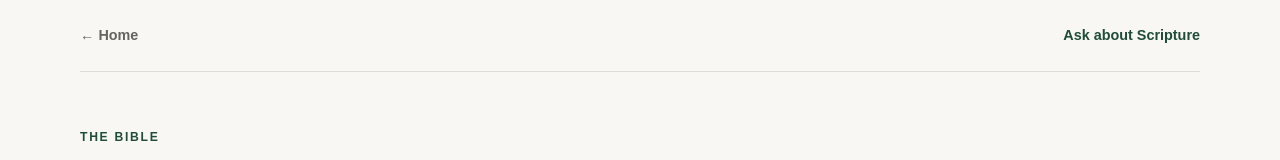
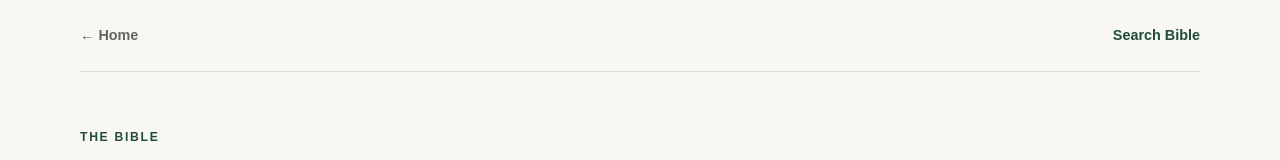
Before and after one commit to Zestplay-com/bible-study-platform, a Next.js app: page /bible in a window 1280 px wide. Shown: the top 160 px of the page. Built offline with nearby package versions, Linux system fonts and the light colour scheme.

Commit message:
Link Bible index to Scripture search

```diff
--- a/app/bible/page.tsx
+++ b/app/bible/page.tsx
@@ -9,7 +9,7 @@ export default function BiblePage() {
     <main className="reader-shell">
       <header className="reader-header">
         <a href={sitePath("/")} className="back-link">← Home</a>
-        <a href={sitePath("/ask")} className="ask-link">Ask about Scripture</a>
+        <a href={sitePath("/bible/search")} className="ask-link">Search Bible</a>
       </header>
 
       <section className="reader-intro">
```
